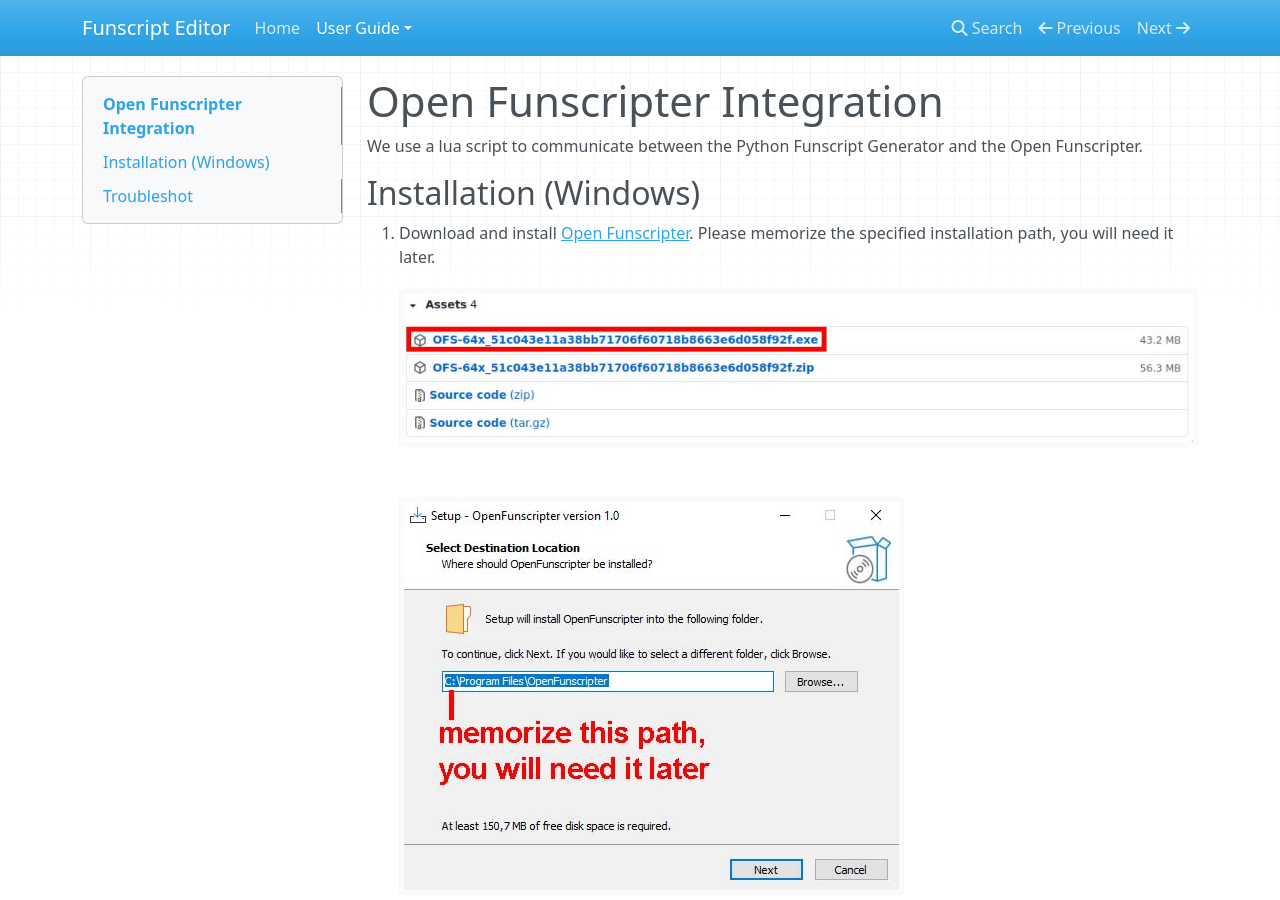
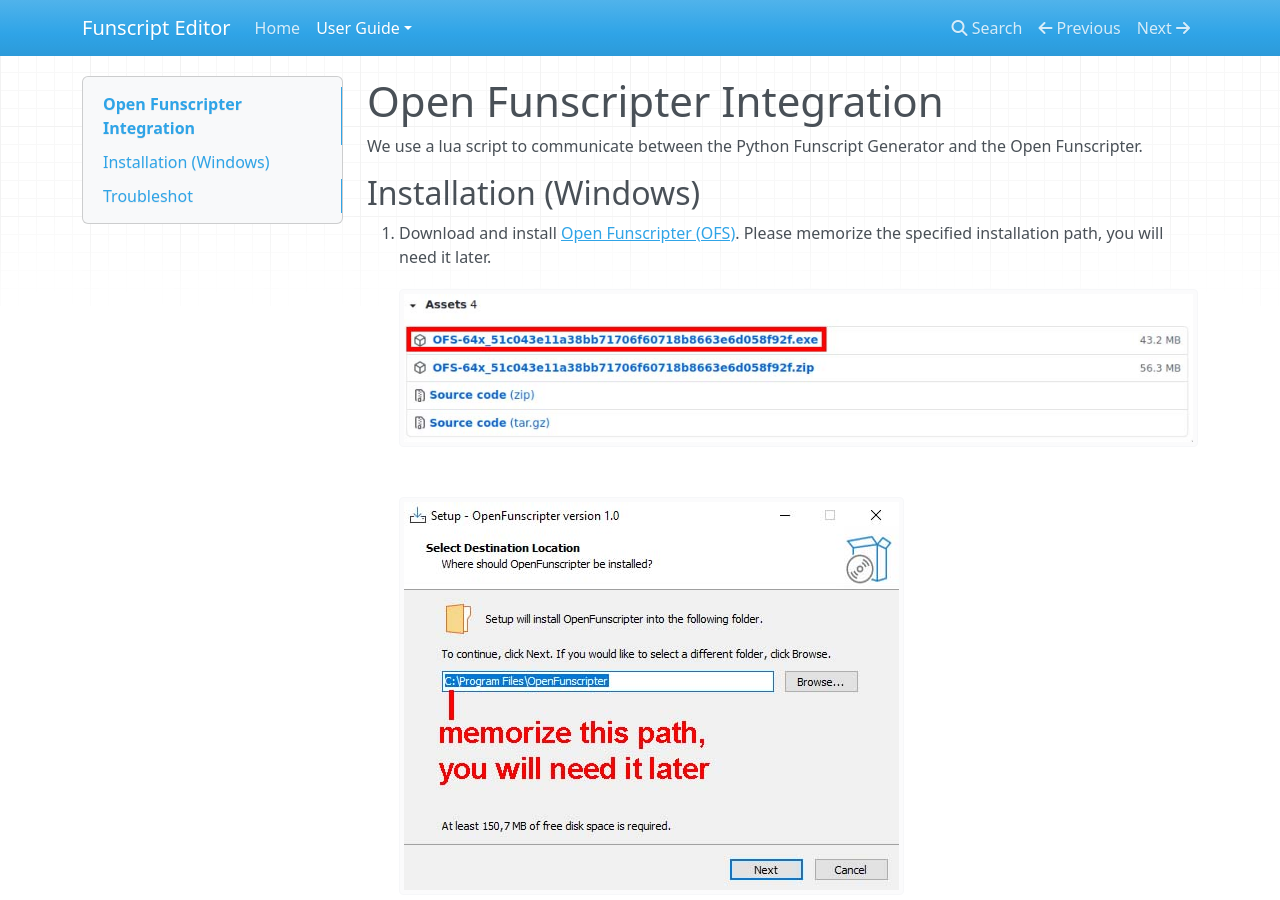
Before and after one commit to michael-mueller-git/Python-Funscript-Editor, an MkDocs documentation site: the page built from docs/app/docs/user-guide/ofs-integration.md, in a window 1280 px wide and 900 px high. Built offline with MkDocs 1.6.1, drawn with Linux system fonts in a browser that asks for light colours; nearby versions of some CDN libraries.

Commit message:
improve doc

```diff
--- a/docs/app/docs/user-guide/ofs-integration.md
+++ b/docs/app/docs/user-guide/ofs-integration.md
@@ -4,7 +4,7 @@
 
 ## Installation (Windows)
 
-1. Download and install [Open Funscripter](https://github.com/OpenFunscripter/OFS/releases). Please memorize the specified installation path, you will need it later.
+1. Download and install [Open Funscripter (OFS)](https://github.com/OpenFunscripter/OFS/releases). Please memorize the specified installation path, you will need it later.
    <br> ![OFS installation Step 1](./images/ofs_installation_01.jpg)
    <br> ![OFS installation Step 2](./images/ofs_installation_02.jpg)
 2. Download the **latest** packed Python Funscript Editor from [github release page](https://github.com/michael-mueller-git/Python-Funscript-Editor/releases).
```
